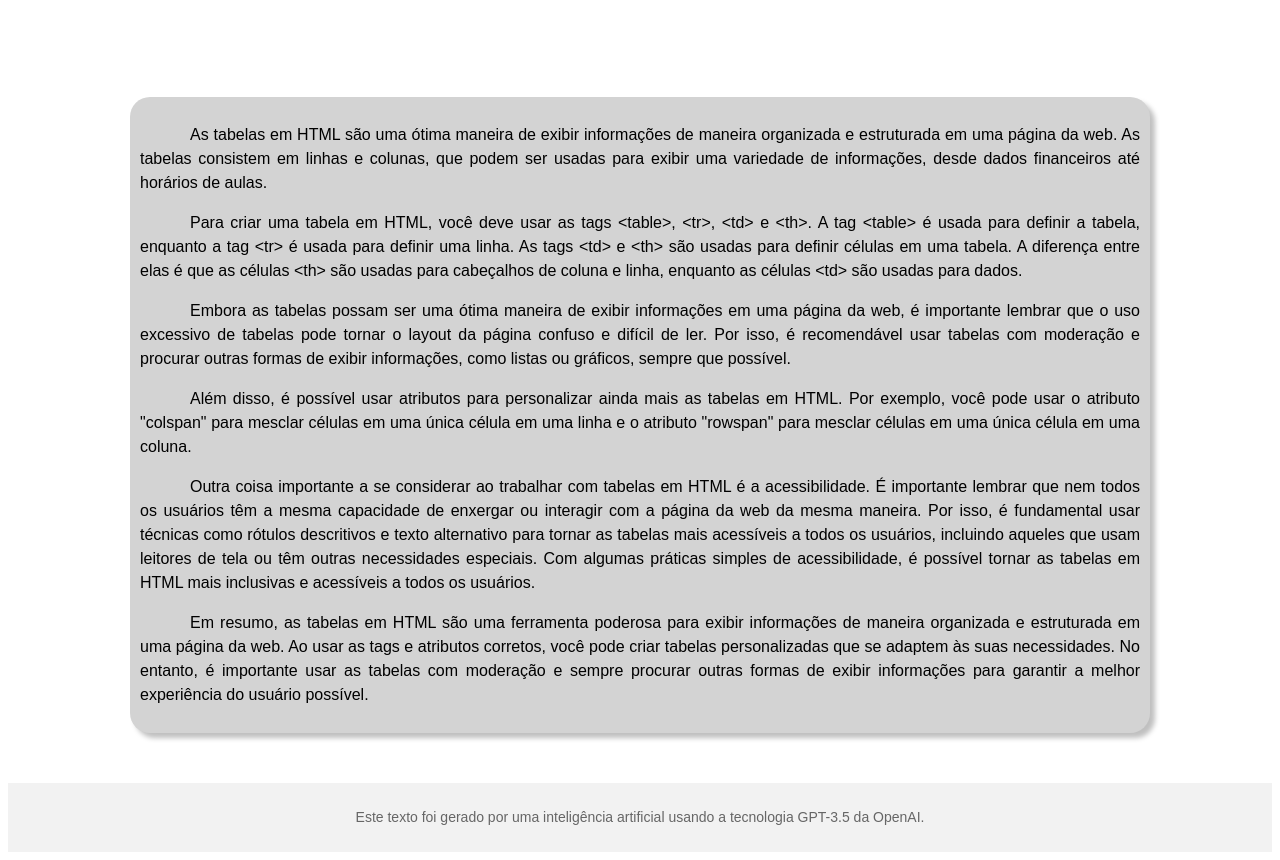
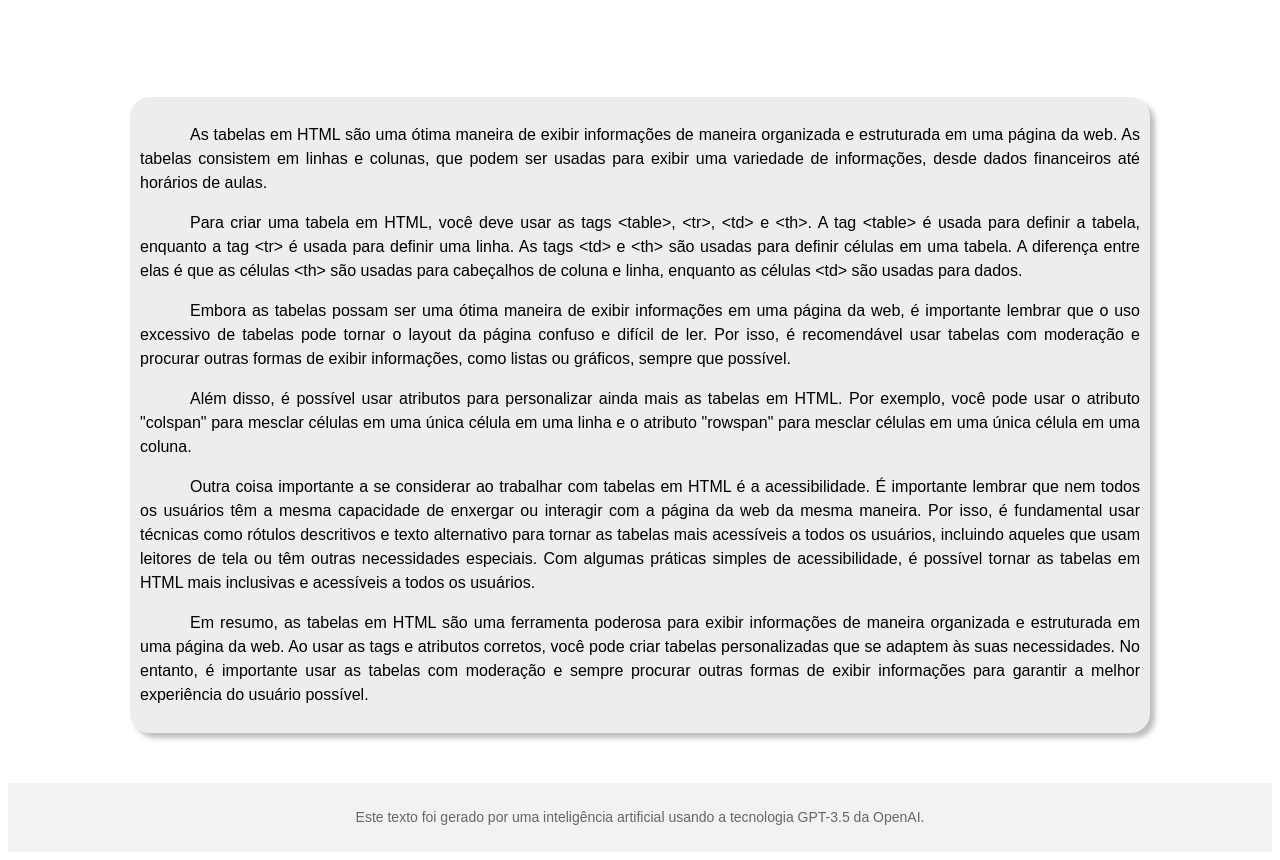
Before and after one commit to reulissontorres/html-css, a plain HTML site: page exercicios/ex023/tabela002.html in a window 1280 px wide. Shown: the part 1341-2201 px from the top of the page. Drawn offline with Linux system fonts and the light colour scheme.

Commit message:
atualização na cor de fundo do main da tabela 002

```diff
--- a/exercicios/ex023/tabela002.html
+++ b/exercicios/ex023/tabela002.html
@@ -64,7 +64,7 @@
         }
 
         main {
-            background-color: lightgray;
+            background-color: rgba(211, 211, 211, 0.400);
             box-shadow: 5px 5px 5px rgba(0, 0, 0, 0.250);
             max-width: 1000px;
             border-radius: 20px;
```
